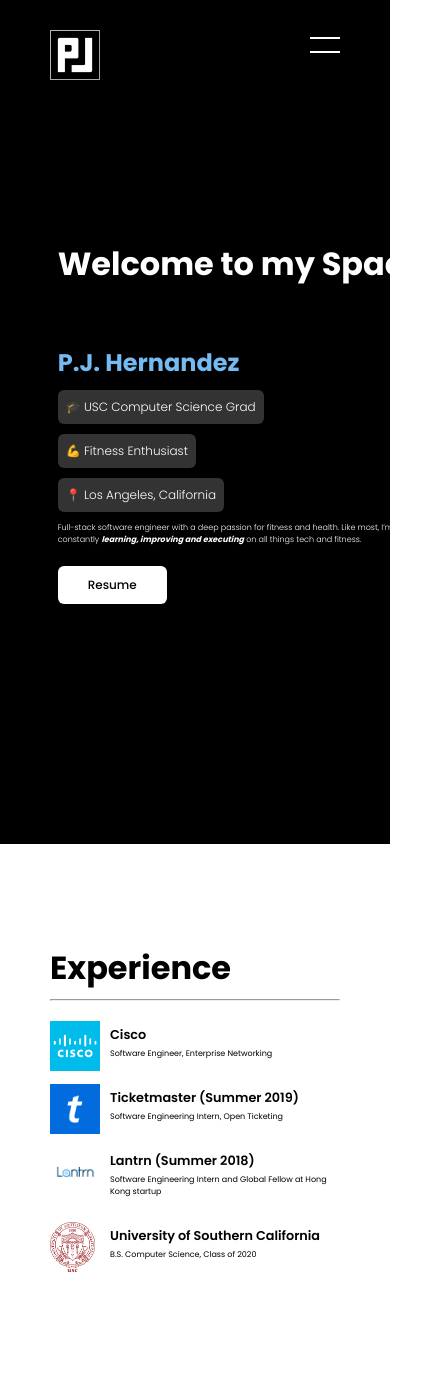
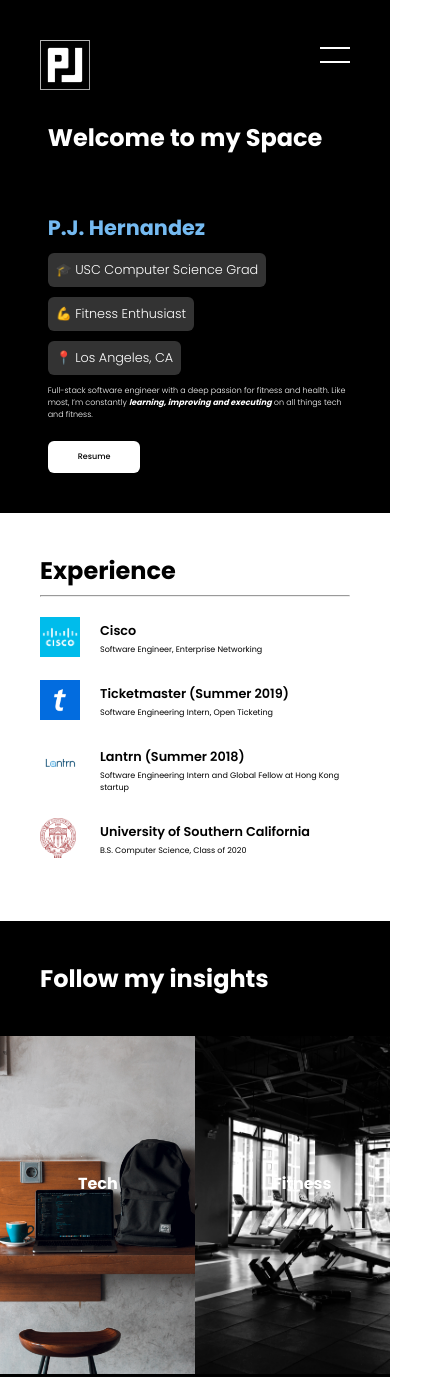
Before and after one commit to pjhernandez18/peej.io, a plain HTML site: page index.html in a window 390 px wide. Shown: the top 1377 px of the page, 424 px wide, since content can reach past the window. Drawn offline with Linux system fonts and the light colour scheme.

Commit message:
made css more responsive

```diff
--- a/index.html
+++ b/index.html
@@ -30,7 +30,7 @@
 </head>
 
 <body>
-    <section class="banner" id="sec">x
+    <div class="banner" id="sec">x
         <header>
             <a href="#" class="logo">
                 <img class="logo-img" src="images/logo.png">
@@ -44,12 +44,12 @@
             <ul class="title-list">
                 <li> <h3 class="title-item">&#127891; USC Computer Science Grad</h3></li>
                 <li> <h3 class="title-item">&#128170; Fitness Enthusiast</h3></li>
-                <li> <h3 class="title-item">&#128205; Los Angeles, California</h3></li>
+                <li> <h3 class="title-item">&#128205; Los Angeles, CA</h3></li>
             </ul>
             <p>Full-stack software engineer with a deep passion for fitness and health. Like most, I’m constantly <i><b>learning, improving and executing</b></i> on all things tech and fitness.</p>
             <a href="#">Resume</a>
         </div>
-    </section>
+    </div>
     <div id="navigation">
         <ul>
             <li><a href="#about-me"onclick="toggle()">About Me</a></li>
@@ -57,7 +57,7 @@
             <li><a href="https://github.com/pjhernandez18" target="_blank" onclick="toggle()">Github</a></li>
         </ul>
     </div>
-    <section class="about" id="about-me">
+    <div class="about" id="about-me">
         <div class="about-container">
             <h2>Experience</h2>
             <hr>
@@ -101,19 +101,19 @@
                 </li>
             </ul>
         </div>
-    </section>
-    <section class="blog-header">
+    </div>
+    <div class="blog-header">
         <h2>Follow my insights</h2>
-    </section>
-    <section class="blog" id="blog-sec">
+    </div>
+    <div class="blog" id="blog-sec">
         <div class="split left" onmouseover="expandleft()" onmouseout="resize(this)">
             <h2>Tech</h2>
         </div>
         <div class="split right" onmouseover="expandright()" onmouseout="resize(this)">
             <h2>Fitness</h2>
         </div>
-    </section>
-    <section class="footer">
+    </div>
+    <div class="footer">
        <div class="text">
         <span><b>Built by P.J. Hernandez 🤠</b></span>
         <br>
@@ -124,8 +124,7 @@
         <br>
         <a href="mailto:pjhernandez018@gmail.com">pjhernandez018@gmail.com</a>
        </div>
-    </section>
-
+    </div>
     <script src="main.js"></script>
 
 </body>
--- a/style.css
+++ b/style.css
@@ -7,14 +7,14 @@
 }
 
 body {
-    overflow-y: scroll;
+   overflow-y: scroll;
    scroll-behavior: smooth;
    flex-direction: column;
 }
 
 header {
     position: absolute;
-    top:0;
+    top: 0;
     left: 0;
     width: 100%;
     display: flex;
@@ -33,7 +33,8 @@ header .logo-img {
 header #toggle {
     position: relative;
     width: 30px;
-    height: 30px;    cursor: pointer;
+    height: 30px;
+    cursor: pointer;
 }
 
 header #toggle:before {
@@ -262,7 +263,6 @@ height: 70px;
 .blog-header h2 {
     color: #FFF;
     font-size: 3em;
-    display: inline-block;
     overflow: hidden;
     white-space: nowrap;
 }
@@ -348,22 +348,27 @@ height: 70px;
     cursor: pointer;
 }
 
-@media (max-width: 775px) {
+@media screen and (max-width: 1030px) {
     header {
-        padding: 30px 50px;
+        padding: 50px 50px;
+    }
+    header #toggle {
+        width: 40px;
+        height: 40px;
     }
     .banner {
-        padding: 100px 50px 150px;
+        padding: 50px 50px 150px;
+        min-height: 80vh;
     }
     .banner .logo-img {
-        max-height: 50px;
-        max-width: 50px;
+        max-height: 100px;
+        max-width: 100px;
     }
     .banner h1 {
-        font-size: 2em;
+        font-size: 3.5em;
     }
     .banner h2 {
-        font-size: 1.5em;
+        font-size: 2.5em;
     }
     .banner p, .banner a {
         font-size: 1em;
@@ -372,37 +377,222 @@ height: 70px;
         transform: translateX(-250px);
     }
     #navigation {
+        width: 275px;
+    }
+    #navigation ul li a
+    {
+        font-size: 2em;
+        margin: 5px 0;
+    }
+    .content {
+        max-width: 400px;
+    }
+    .content h1 {
+        margin-top: 150px;
+        margin-bottom: 50px;
+    }
+    .content h3 {
+        font-size: 1em;
+    }
+    .content p {
+        font-size: 0.75em;
+    }
+
+    .content a {
+        font-size: 1em;
+    }
+
+    .about {
+        padding: 50px 50px 150px;
+        min-height: 50vh;
+    }
+
+    .about-container h2 {
+        font-size: 3.5em;
+    }
+
+    .content-item h3 {
+        font-size: 1em;
+    }
+
+    .content-item p {
+        font-size: 0.75em;
+    }
+
+    .content-icon {
+        margin-right: 30px;
+        width: 50px;
+    }
+
+    .content-item img {
+        height: 60px;
+    }
+
+    .blog-header {
+        padding: 50px 50px;
+    }
+    .blog-header h2 {
+        font-size: 3em;
+    }
+
+    .blog {
+        min-height: 50vh;
+    }
+    .blog .split h2 {
+        font-size: 2.5em;
+    }
+
+}
+
+@media screen and (max-width: 700px) {
+
+    header {
+        padding: 80px 80px;
+    }
+    header #toggle {
+        width: 40px;
+        height: 40px;
+    }
+    .banner {
+        padding: 80px 80px;
+        min-height: 70vh;
+    }
+    .banner .logo-img {
+        max-height: 80px;
+        max-width: 80px;
+    }
+    .banner h1 {
+        font-size: 2.1em;
+    }
+    .banner h2 {
+        font-size: 1.75em;
+    }
+    .banner p, .banner a {
+        font-size: 0.8em;
+    }
+    .banner.active{
+        transform: translateX(-200px);
+    }
+    #navigation {
         width: 250px;
     }
-
     #navigation ul li a
     {
         font-size: 1.5em;
         margin: 5px 0;
     }
-
     .content {
-        max-width: 400px;
+        max-width: 350px;
     }
-
+    .content h1 {
+        margin-top: 150px;
+        margin-bottom: 50px;
+    }
     .content h3 {
-        font-size: 0.75em;
+        font-size: 0.8em;
     }
-
     .content p {
-        font-size: 0.5em;
+        font-size: 0.7em;
     }
 
     .content a {
-        font-size: 0.75em;
+        font-size: 0.8em;
     }
 
     .about {
-        padding: 100px 50px 150px;
+        padding:  80px 80px;
+        min-height: 20vh;
     }
 
     .about-container h2 {
-        font-size: 2em;
+        font-size:  2.1em;
+    }
+
+    .content-item h3 {
+        font-size: 0.8em;
+    }
+
+    .content-item p {
+        font-size: 0.7em;
+    }
+
+    .content-icon {
+        margin-right: 30px;
+        width: 40px;
+    }
+
+    .content-item img {
+        height: 55px;
+    }
+
+    .blog-header {
+        padding: 80px 80px;
+    }
+
+    .blog-header h2 {
+        font-size: 2.1em;
+    }
+    .blog {
+        min-height: 40vh;
+    }
+    .blog .split h2 {
+        font-size: 1.8em;
+    }
+
+}
+
+@media screen and (max-width: 420px) {
+
+    header {
+        padding: 40px 40px;
+    }
+    header #toggle {
+        width: 30px;
+        height: 30px;
+    }
+    .banner {
+        padding: 40px 40px;
+        min-height: 50vh;
+    }
+    .banner .logo-img {
+        max-height: 50px;
+        max-width: 50px;
+    }
+    .banner h1 {
+        font-size: 1.5em;
+    }
+    .banner h2 {
+        font-size: 1.3em;
+    }
+    .banner p, .banner a {
+        font-size: 0.5em;
+    }
+    .banner.active{
+        transform: translateX(-200px);
+    }
+    #navigation {
+        width: 250px;
+    }
+    #navigation ul li a
+    {
+        font-size: 1em;
+        margin: 5px 0;
+    }
+    .content {
+        max-width: 300px;
+    }
+    .content h1 {
+        margin-top: 80px;
+        margin-bottom: 50px;
+    }
+
+    .about {
+        padding: 40px 40px;
+        min-height: 20vh;
+    }
+
+    .about-container h2 {
+        font-size:  1.5em;
     }
 
     .content-item h3 {
@@ -419,22 +609,22 @@ height: 70px;
     }
 
     .content-item img {
-        height: 50px;
+        height: 40px;
     }
 
     .blog-header {
-        padding: 100px 0 100px 150px;
+        padding: 40px 40px;
     }
 
     .blog-header h2 {
-        font-size: 2em;
+        font-size: 1.5em;
+    }
+    .blog {
+        min-height: 40vh;
     }
 
     .blog .split h2 {
-        font-size: 40px;
-
+        font-size: 1em;
     }
 
-
-
 }
```
Also changed, not shown: 1 other file.
